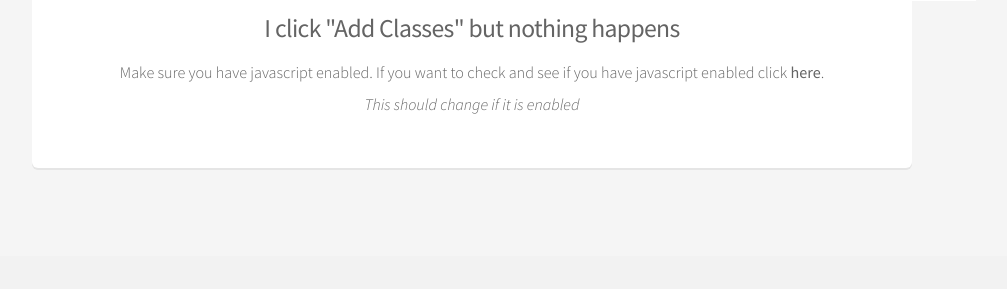
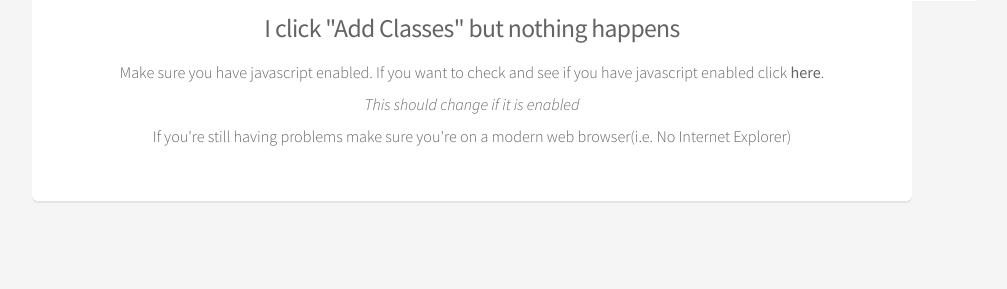
Before and after one commit to KiranJKurian/RUScheduler, a Flask app: page /faq in a window 1280 px wide. Shown: the part 1277-1566 px from the top of the page, without its empty margins (168-1175 px from the left). Before the commit the page ends 1447 px from the top, so only its background shows below. Run offline with Flask 2, Linux system fonts and the light colour scheme.

Commit message:
Update faq.html

```diff
--- a/templates/faq.html
+++ b/templates/faq.html
@@ -50,6 +50,7 @@
                   <h3><b>I click "Add Classes" but nothing happens</b></h3>
                   <h4>Make sure you have javascript enabled. If you want to check and see if you have javascript enabled click <js id='check'><b>here</b><js>. </h4>
                   <h4 id='js'><i>This should change if it is enabled</i></h4>
+                  <h4>If you're still having problems make sure you're on a modern web browser(i.e. No Internet Explorer)</h4>
                   <script>
                     $(document).ready(function(){
                       $("#check").click(function(){
```
